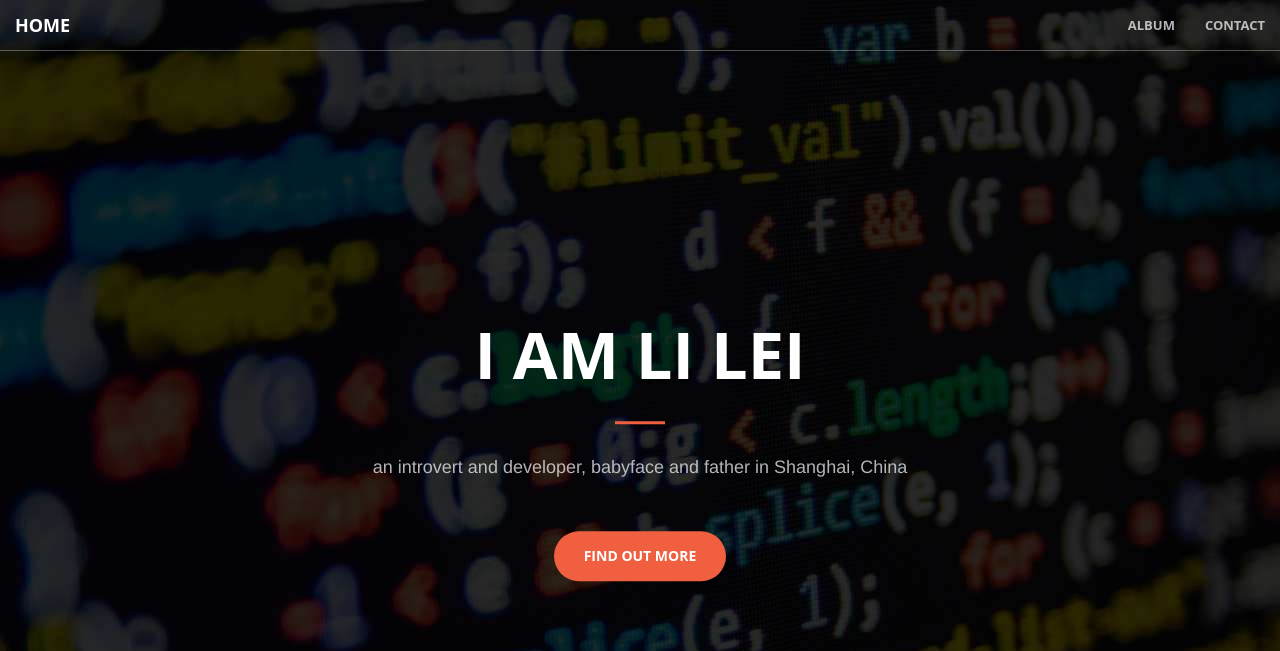
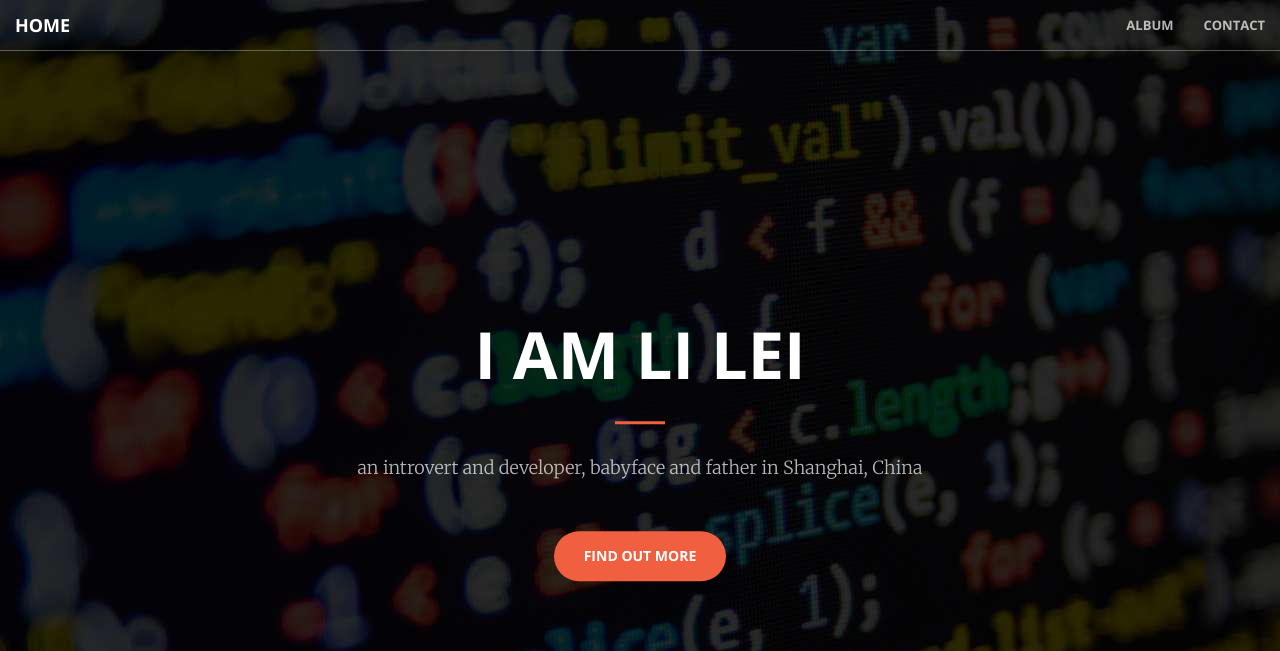
Before and after one commit to vbem/lilei.tech, a Jekyll site: the page built from index.html, in a window 1280 px wide and 900 px high. Shown: the top 651 px of the window. Built offline with Jekyll 4.4.1, drawn with Linux system fonts in a browser that asks for light colours; some web fonts are replaced.

Commit message:
change useso to googleapis

```diff
--- a/_includes/head.html
+++ b/_includes/head.html
@@ -12,8 +12,8 @@
     <link rel="stylesheet" href="css/bootstrap.min.css" type="text/css">
 
     <!-- Custom Fonts -->
-    <link href='http://fonts.useso.com/css?family=Open+Sans:300italic,400italic,600italic,700italic,800italic,400,300,600,700,800' rel='stylesheet' type='text/css'>
-    <link href='http://fonts.useso.com/css?family=Merriweather:400,300,300italic,400italic,700,700italic,900,900italic' rel='stylesheet' type='text/css'>
+    <link href='http://fonts.googleapis.com/css?family=Open+Sans:300italic,400italic,600italic,700italic,800italic,400,300,600,700,800' rel='stylesheet' type='text/css'>
+    <link href='http://fonts.googleapis.com/css?family=Merriweather:400,300,300italic,400italic,700,700italic,900,900italic' rel='stylesheet' type='text/css'>
     <link rel="stylesheet" href="font-awesome/css/font-awesome.min.css" type="text/css">
 
     <!-- Plugin CSS -->
```
